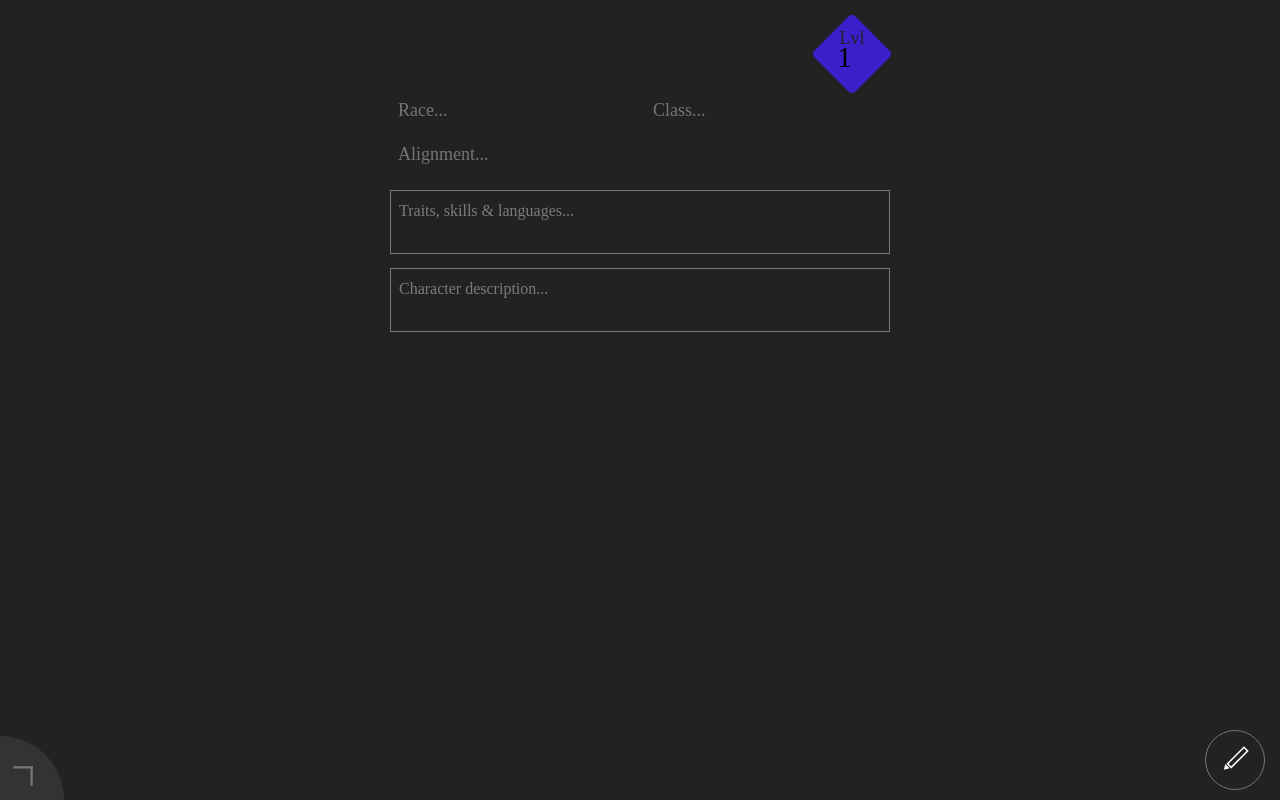
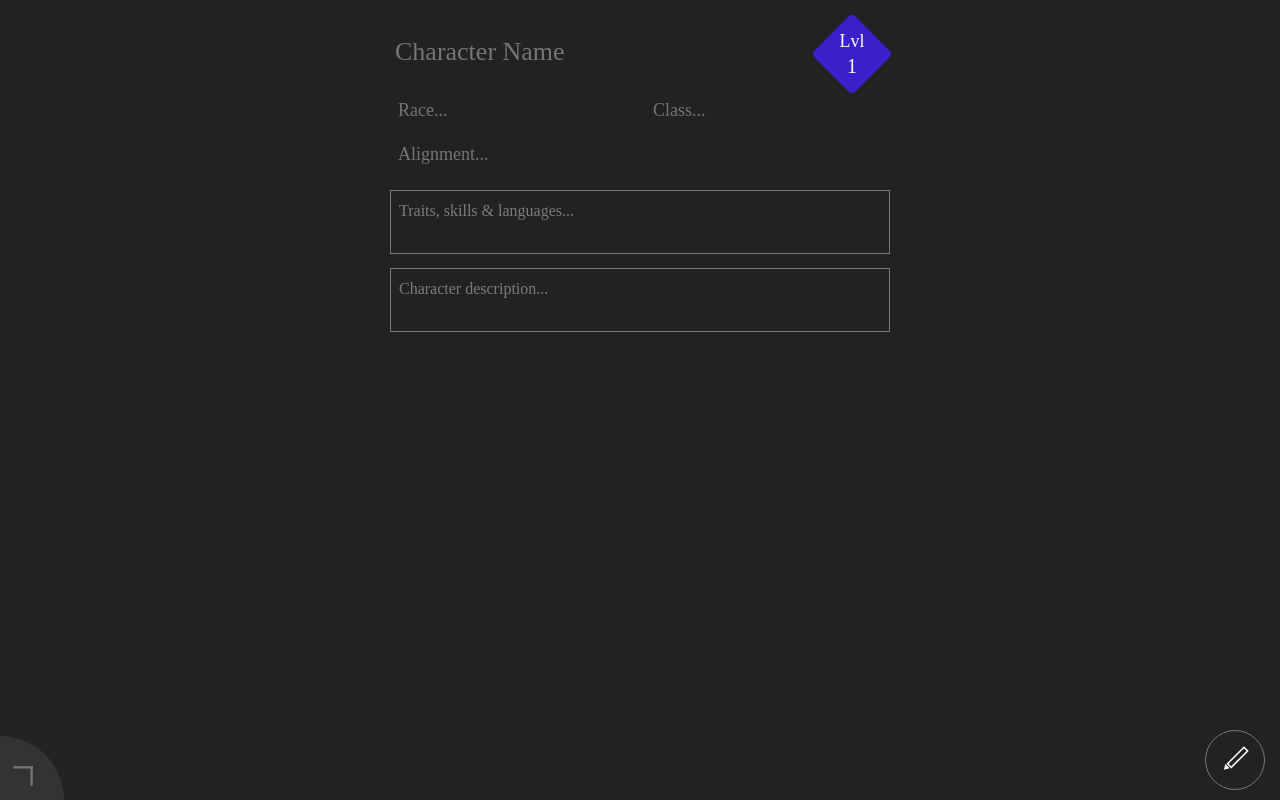
Before and after one commit to NiallAins/MageHand, a Vue app: page / in a window 1280 px wide. Built offline with nearby package versions, Linux system fonts and the light colour scheme; a web font is replaced by a local one.

Commit message:
Build auto-push

```diff
--- a/src/views/Prof.vue
+++ b/src/views/Prof.vue
@@ -3,13 +3,16 @@
     <div class="row">
       <input
         class="name"
+        placeholder="Character Name"
         type="text"
         v-model="userData.name"
-        :style="{ 'font-size': userData.name.length < 15 ? '26px' : (userData.name.length < 24 ? '20px' : '16px' ) }"
+        :style="{ 'font-size': userData.name.length < 15 ? '26px' : (userData.name.length < 24 ? '20px' : '16px') }"
       >
       <div class="level">
+        <touchButton v-if="editing" @press="editing && userData.level > 1 ? userData.level-- : ''"> - </touchButton>
+        <touchButton v-if="editing" @press="editing ? userData.level++ : ''"> + </touchButton>
         <h3>Lvl</h3>
-        <input type="number" v-model="userData.level">
+        <h2> {{ userData.level }} </h2>
       </div>
     </div>
     <div class="row type">
@@ -135,12 +138,14 @@
   import UserData from '../userData';
   import textbox from '../components/textbox';
   import dropdown from '../components/dropdown';
+  import touchButton from '../components/touchButton';
 
   export default {
     name: 'Prof',
     components: {
       textbox,
-      dropdown
+      dropdown,
+      touchButton
     },
     data: function() {
       return {
@@ -208,19 +213,32 @@
 
       h3 {
         font-size: 18px;
-        line-height: 20px;
-        color: $c-bg;
+        line-height: 26px;
       }
 
-      input {
-        width: 50px;
-        padding: 17px 0 0;
-        border: 1px solid $c-border;
-        margin: -25px 0 0 0;
-        text-align: center;
+      .touch-button {
+        position: absolute;
+        top: 25px;
+        border: 1px solid $c-font;
+        border-radius: 100%;
+        width: 30px;
+        line-height: 28px;
+        font-size: 20px;
+        font-family: $f-prim;
+        background: $c-prim;
+
+        &:nth-child(1) {
+          left: -9px;
+        }
+        &:nth-child(2) {
+          right: -9px;
+        }
+      }
+
+      h2 {
         font-family: $f-head;
-        font-size: 30px;
-        background: none;
+        font-size: 20px;
+        line-height: 1.2;
       }
 
       &:before {
```
Also changed, not shown: 24 other files (tests, documents, lock files or other folders).
